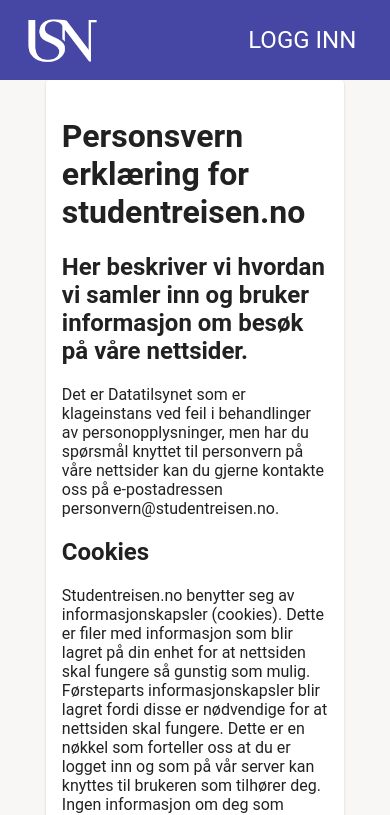
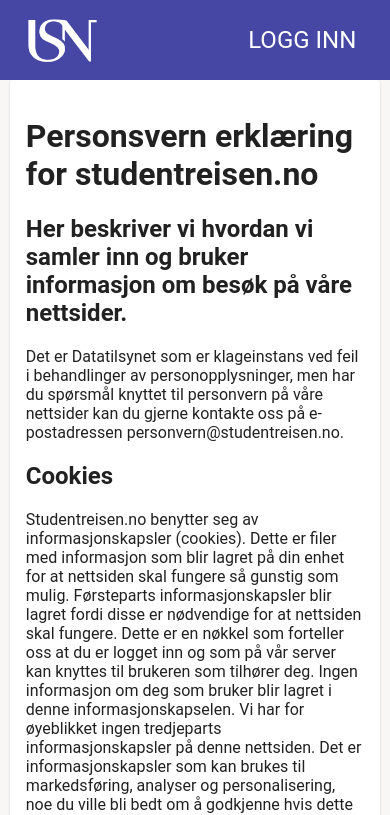
Before and after one commit to fuzzboii/Studentreisen, a React (Create React App) app: page /privacy in a window 390 px wide. Shown: the top 815 px of the page. Built offline with nearby package versions, Linux system fonts and the light colour scheme.

Commit message:
Bredde i personvern for mobil, maksbredde i personvern

```diff
--- a/src/pages/Privacy/Styles/privacy.css
+++ b/src/pages/Privacy/Styles/privacy.css
@@ -1,11 +1,22 @@
 #privacy_grid {
-    width: 85%;
+    width: 95%;
     margin-left: auto;
     margin-right: auto;
 }
 
 .main_privacy {
-    width: 90%;
+    width: 100%;
+    max-width: 100em;
     margin-left: auto;
     margin-right: auto;
 }
+
+@media screen and (min-width: 400px) {
+    #privacy_grid {
+        width: 85%;
+    }
+
+    .main_privacy {
+        width: 90%;
+    }
+}
```
